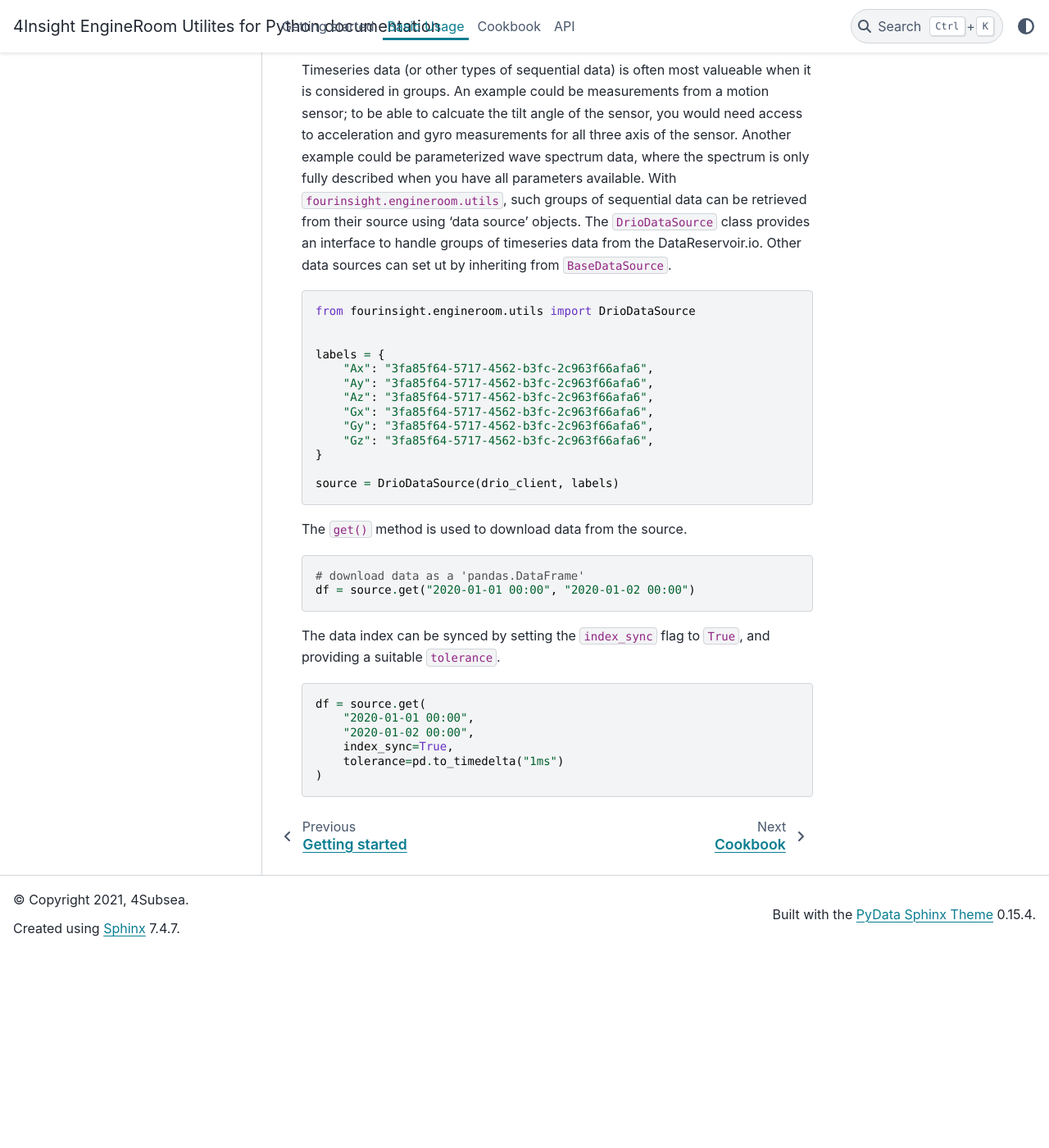
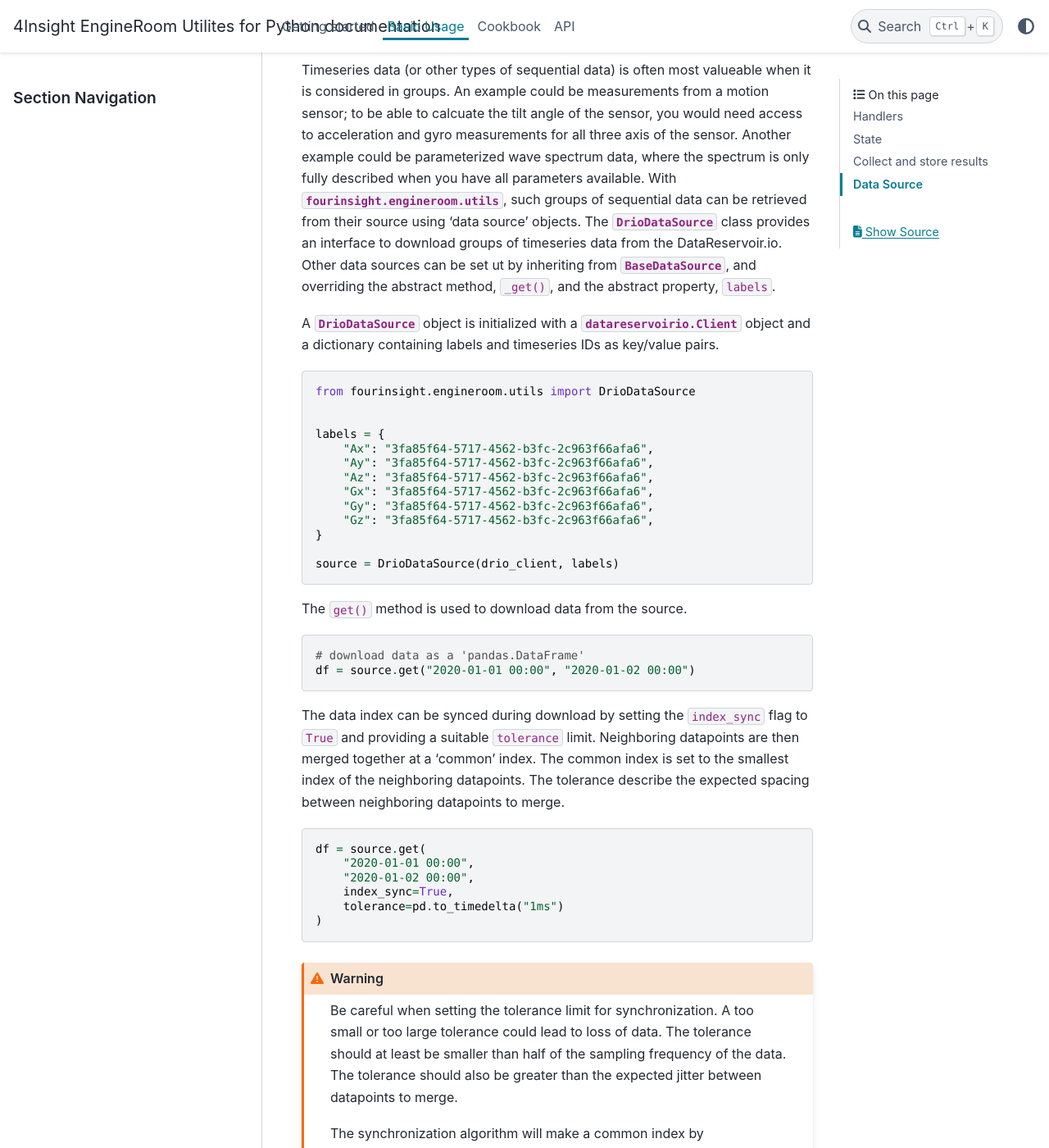
Before and after one commit to 4Subsea/fourinsight-engineroom-utils-python, a Sphinx documentation site: the page built from docs/basic_usage.rst, in a window 1280 px wide and 1400 px high, scrolled down 3791 px. Shown: the whole window at 82% size. Built offline with Sphinx 7.4.7 and the PyData theme 0.15.4, drawn with Linux system fonts in a browser that asks for light colours; before the commit the page ends 4952 px from its top, so only the background shows below that; some of the changed text lies outside the part shown.

Commit message:
more documentation

```diff
--- a/docs/basic_usage.rst
+++ b/docs/basic_usage.rst
@@ -196,11 +196,15 @@ considered in groups. An example could be measurements from a motion sensor; to
 able to calcuate the tilt angle of the sensor, you would need access to acceleration
 and gyro measurements for all three axis of the sensor. Another example could be
 parameterized wave spectrum data, where the spectrum is only fully described when
-you have all parameters available. With ``fourinsight.engineroom.utils``, such groups
+you have all parameters available. With :mod:`fourinsight.engineroom.utils`, such groups
 of sequential data can be retrieved from their source using 'data source' objects.
-The ``DrioDataSource`` class provides an interface to handle groups of timeseries
-data from the DataReservoir.io. Other data sources can set ut by inheriting from
-``BaseDataSource``.
+The :class:`DrioDataSource` class provides an interface to download groups of timeseries
+data from the DataReservoir.io. Other data sources can be set ut by inheriting from
+:class:`BaseDataSource`, and overriding the abstract method, ``_get()``, and the abstract
+property, ``labels``.
+
+A :class:`DrioDataSource` object is initialized with a :class:`datareservoirio.Client`
+object and a dictionary containing labels and timeseries IDs as key/value pairs.
 
 .. code-block:: python
 
@@ -225,8 +229,11 @@ The ``get()`` method is used to download data from the source.
     # download data as a 'pandas.DataFrame'
     df = source.get("2020-01-01 00:00", "2020-01-02 00:00")
 
-The data index can be synced by setting the ``index_sync`` flag to ``True``, and
-providing a suitable ``tolerance``.
+The data index can be synced during download by setting the ``index_sync`` flag
+to ``True`` and providing a suitable ``tolerance`` limit. Neighboring datapoints are
+then merged together at a 'common' index. The common index is set to the smallest
+index of the neighboring datapoints. The tolerance describe the expected spacing
+between neighboring datapoints to merge.
 
 .. code-block:: python
 
@@ -236,3 +243,14 @@ providing a suitable ``tolerance``.
         index_sync=True,
         tolerance=pd.to_timedelta("1ms")
     )
+
+.. warning::
+    Be careful when setting the tolerance limit for synchronization. A too small
+    or too large tolerance could lead to loss of data. The tolerance should at least
+    be smaller than half of the sampling frequency of the data. The tolerance should
+    also be greater than the expected jitter between datapoints to merge.
+
+    The synchronization algorithm will make a common index by concatenating all
+    the different label indexes, do a sorting, and then remove all index steps that are
+    smaller than the tolerance. Datapoints are then merged into the common index
+    if they are closer than the tolerance limit.
```
